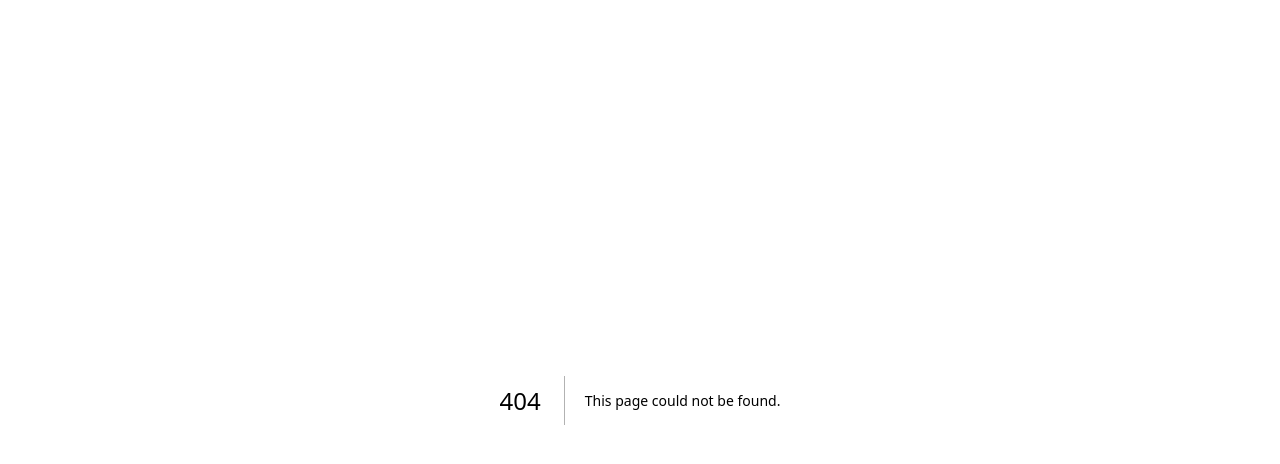
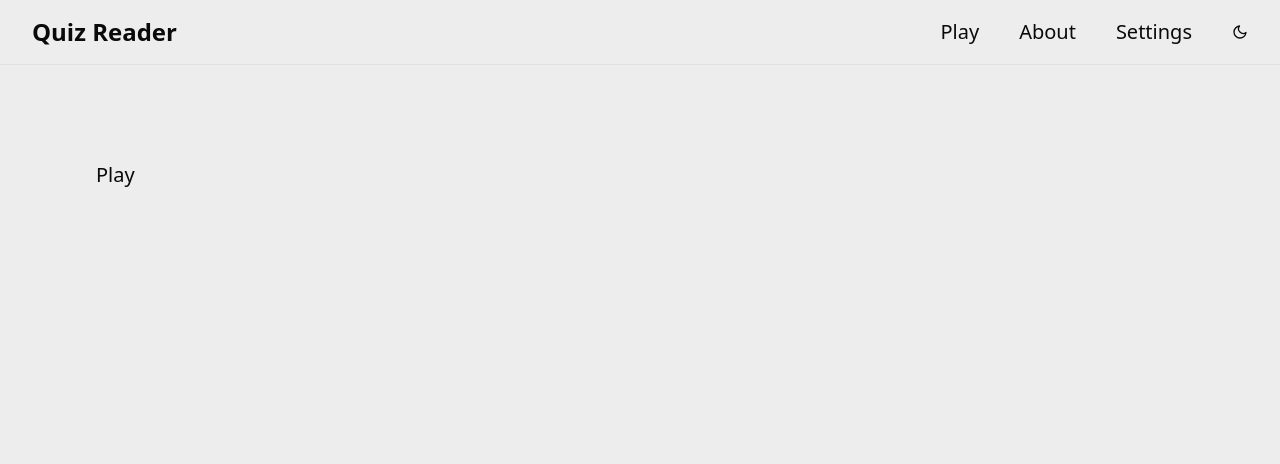
Before and after one commit to br-iscool/quizreader, a Next.js app: page /play in a window 1280 px wide. Before the commit this address had no page. Shown: the top 464 px of the page. Built offline with nearby package versions, Linux system fonts and the light colour scheme.

Commit message:
feat: prepare routes

```diff
--- a/src/app/components/Navbar.tsx
+++ b/src/app/components/Navbar.tsx
@@ -3,25 +3,25 @@ import ThemeButton from "./theme/ThemeButton";
 
 export default function Navbar() {
 	return (
-		<div className="flex justify-between items-center w-full border-b dark:border-white/20">
+		<div className="flex justify-between items-center w-full border-b border-gray-950/5 dark:border-white/20">
 			<header className="flex w-full justify-between items-center py-4 px-8">
 				<Link href="/" className="text-2xl font-bold pr-16">
 					Quiz Reader
 				</Link>
 				<ul className="flex justify-between items-center gap-10">
 					<li>
-						<Link href="#" className="text-xl relative after:absolute after:left-0 after:bottom-0 after:w-0 after:h-[2px] after:bg-current after:transition-all after:duration-300 hover:after:w-full">
-							Lorem
+						<Link href="/play" className="text-xl relative after:absolute after:left-0 after:bottom-0 after:w-0 after:h-[2px] after:bg-current after:transition-all after:duration-300 hover:after:w-full">
+							Play
 						</Link>
 					</li>
 					<li>
-						<Link href="#" className="text-xl relative after:absolute after:left-0 after:bottom-0 after:w-0 after:h-[2px] after:bg-current after:transition-all after:duration-300 hover:after:w-full">
-							Lorem
+						<Link href="/about" className="text-xl relative after:absolute after:left-0 after:bottom-0 after:w-0 after:h-[2px] after:bg-current after:transition-all after:duration-300 hover:after:w-full">
+							About
 						</Link>
 					</li>
 					<li>
-						<Link href="#" className="text-xl relative after:absolute after:left-0 after:bottom-0 after:w-0 after:h-[2px] after:bg-current after:transition-all after:duration-300 hover:after:w-full">
-							Lorem
+						<Link href="/settings" className="text-xl relative after:absolute after:left-0 after:bottom-0 after:w-0 after:h-[2px] after:bg-current after:transition-all after:duration-300 hover:after:w-full">
+							Settings
 						</Link>
 					</li>
 					<ThemeButton />
--- /dev/null
+++ b/src/app/play/layout.tsx
@@ -0,0 +1,19 @@
+import type { Metadata } from "next";
+import "./../styles/globals.css";
+
+import { Provider } from "./../components/theme/Provider";
+
+export const metadata: Metadata = {
+	title: "Quiz Reader",
+	description: "Quiz Reader - Online Quizbowl Judge",
+};
+
+export default function PlayLayout({
+	children,
+}: Readonly<{
+	children: React.ReactNode;
+}>) {
+	return (
+        <Provider>{children}</Provider>
+	);
+}
--- /dev/null
+++ b/src/app/play/page.tsx
@@ -0,0 +1,15 @@
+import Hero from "./../components/Hero";
+import Navbar from "./../components/Navbar";
+
+export default function Home() {
+    return (
+        <>
+            <Navbar />
+            <div className="container mx-auto">
+                <div className="p-24">
+                    <p className="text-xl">Play</p>
+                </div>
+            </div>
+        </>
+    );
+}
```
